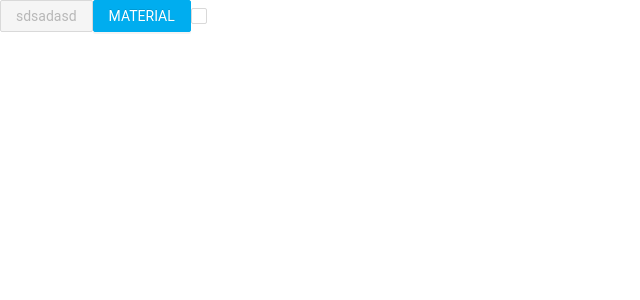
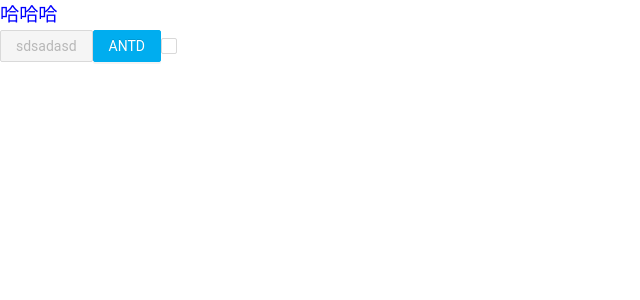
Before and after one commit to 18846033907/react-app, a React app: page / in a window 1280 px wide. Shown: the top 300 px of the page, without its empty margins (0-640 px from the left). Built offline with nearby package versions, Linux system fonts and the light colour scheme.

Commit message:
feat: add styled-components

```diff
--- /dev/null
+++ b/src/containers/homeContainer/homeContainerStyles.js
@@ -0,0 +1,6 @@
+import styled from 'styled-components';
+
+export const StyledDiv = styled.div`
+  color: blue;
+  font-size: 1.2rem;
+`;
--- a/src/containers/homeContainer/index.js
+++ b/src/containers/homeContainer/index.js
@@ -1,13 +1,15 @@
 import React from 'react';
 import { Button, Checkbox } from 'antd';
+import { StyledDiv } from './homeContainerStyles';
 
 const Home = () => {
   return (
     <>
+      <StyledDiv>哈哈哈</StyledDiv>
       <Button type="primary" disabled>
         sdsadasd
       </Button>
-      <Button type="primary">MATERIAL</Button>
+      <Button type="primary">ANTD</Button>
       <Checkbox />
     </>
   );
```
